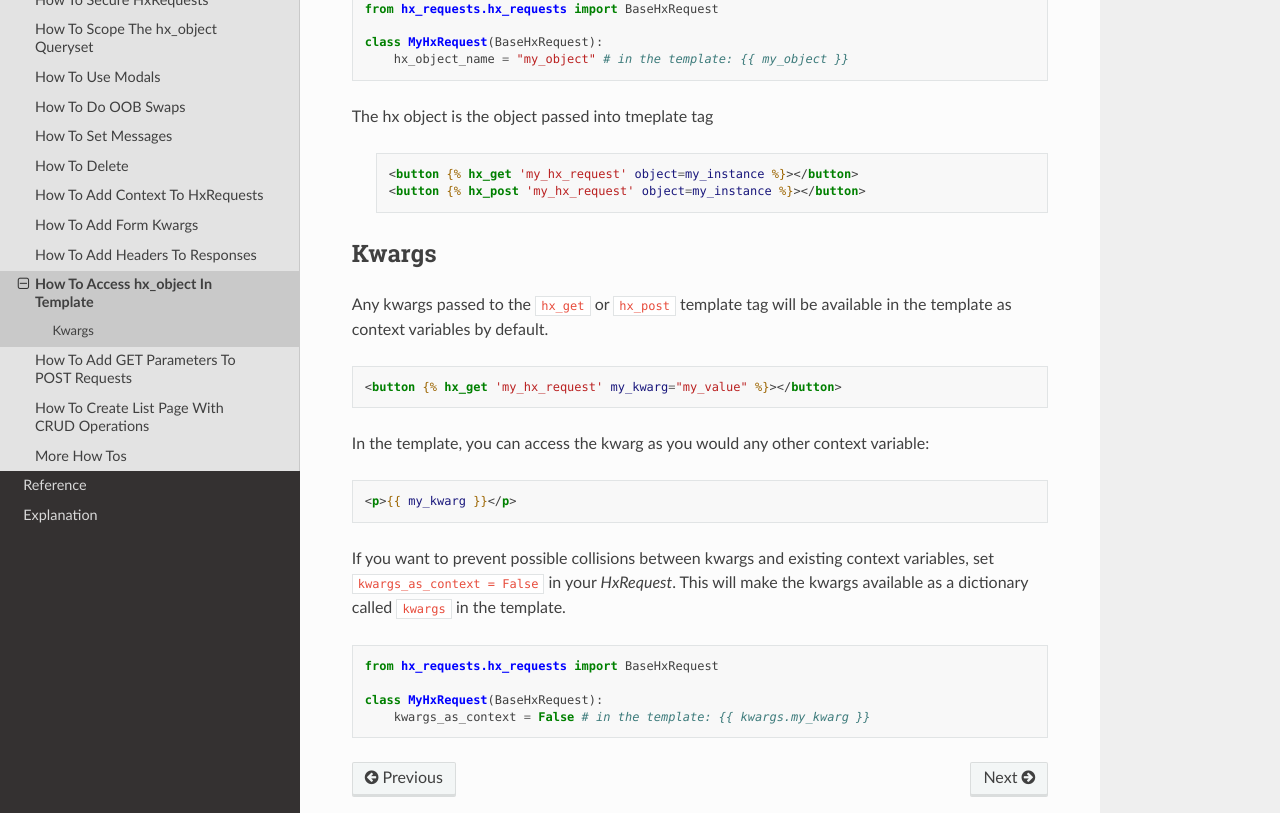
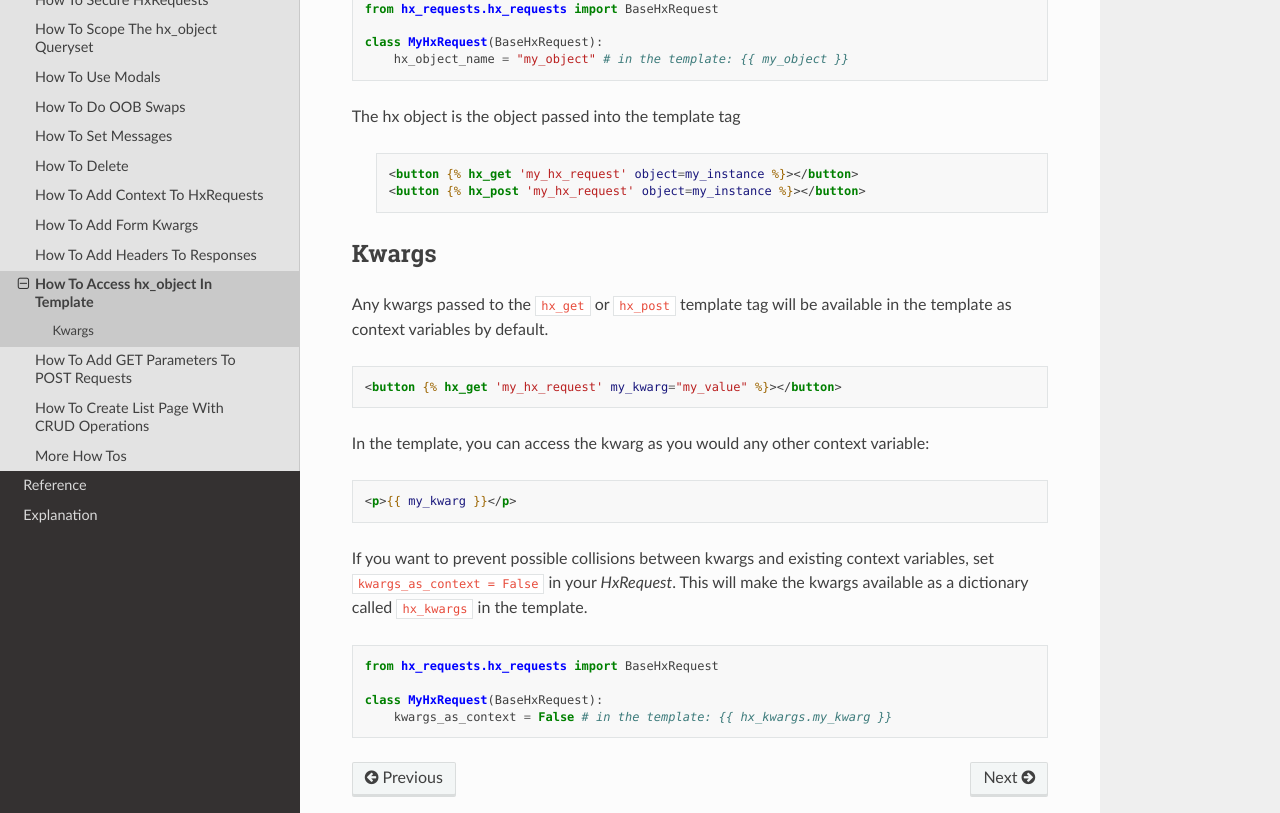
Before and after one commit to yaakovLowenstein/hx-requests, a Sphinx documentation site: the page built from docs/how_tos/access_hx_object_in_template.rst, in a window 1280 px wide and 1247 px high. Shown: the part 320-1133 px from the top of the window. Built offline with Sphinx 7.4.7 and the Read the Docs theme 3.1.0, drawn with Linux system fonts in a browser that asks for light colours; pages that are not in the unit, such as notebooks, are missing from menus.

Commit message:
docs: correct the kwargs_as_context dict name to hx_kwargs
With kwargs_as_context = False the kwargs are placed in the context under
hx_kwargs (get_context_data), not kwargs. Fix the prose and the template
snippet (and a "tmeplate" typo).

Co-Authored-By: Claude Fable 5 <noreply@anthropic.com>

```diff
--- a/docs/how_tos/access_hx_object_in_template.rst
+++ b/docs/how_tos/access_hx_object_in_template.rst
@@ -16,7 +16,7 @@ If you want to rename it to have it accessible as something else, override the :
 
 
 
-The hx object is the object passed into tmeplate tag
+The hx object is the object passed into the template tag
 
     .. code-block:: html+django
 
@@ -42,11 +42,11 @@ In the template, you can access the kwarg as you would any other context variabl
 
 If you want to prevent possible collisions between kwargs and existing context variables,
 set :code:`kwargs_as_context = False` in your `HxRequest`.
-This will make the kwargs available as a dictionary called :code:`kwargs` in the template.
+This will make the kwargs available as a dictionary called :code:`hx_kwargs` in the template.
 
 .. code-block:: python
 
     from hx_requests.hx_requests import BaseHxRequest
 
     class MyHxRequest(BaseHxRequest):
-        kwargs_as_context = False # in the template: {{ kwargs.my_kwarg }}
+        kwargs_as_context = False # in the template: {{ hx_kwargs.my_kwarg }}
```
